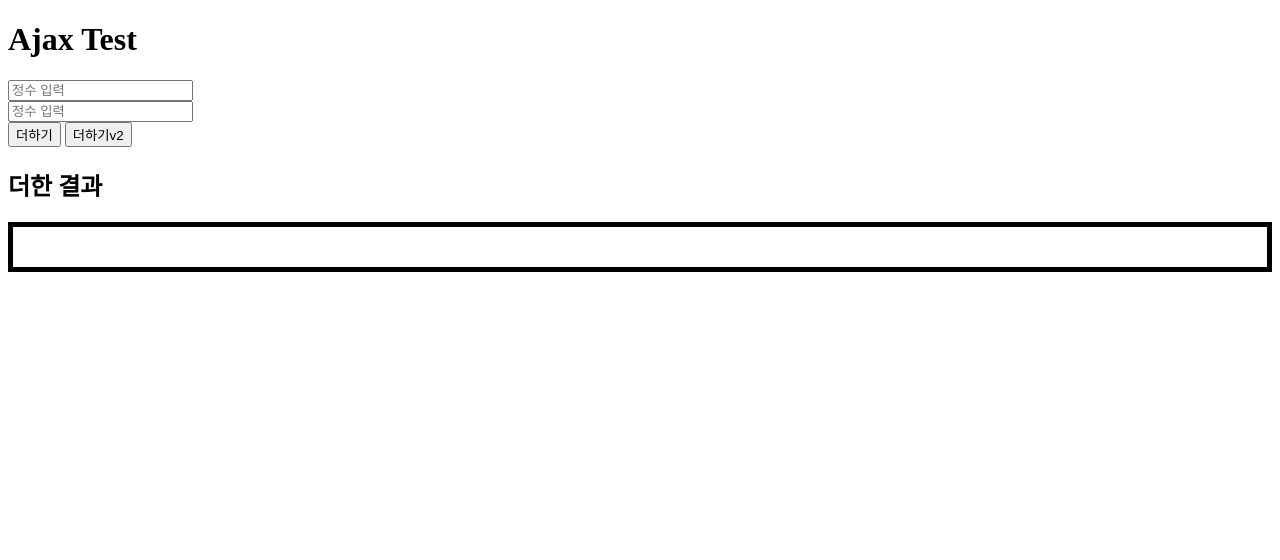
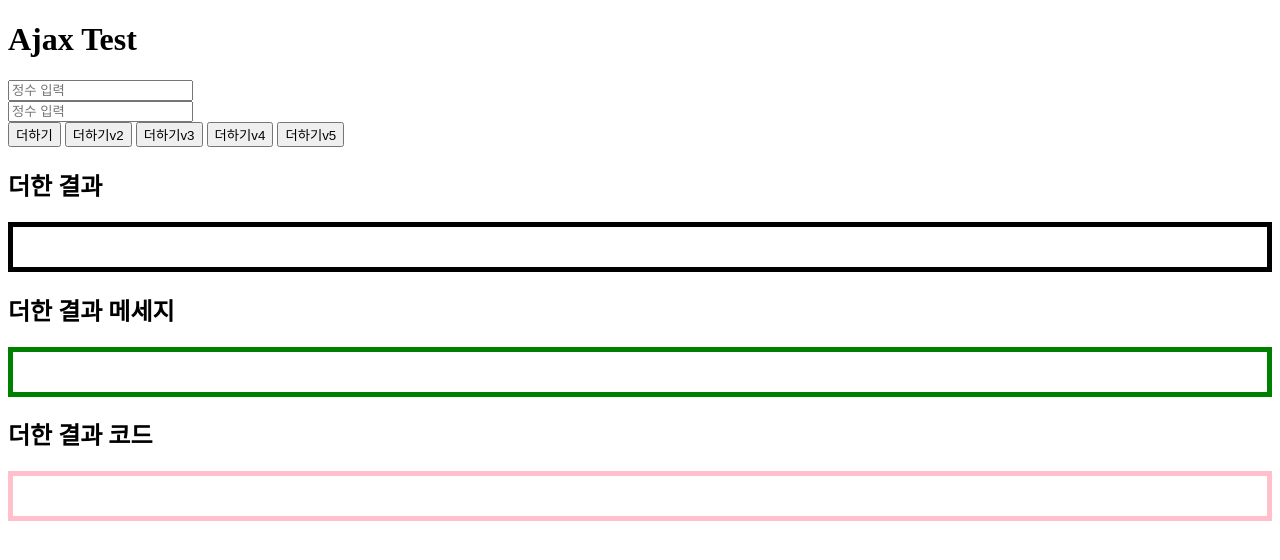
Before and after one commit to minuminu123/sb_project, a Java web app: page /usr/home/plus in a window 1280 px wide. Shown: the top 560 px of the page. Run offline with Spring Boot 4, a stand-in JSP engine, Linux system fonts and the light colour scheme.

Commit message:
ajax 추가 설명

```diff
--- a/src/main/java/com/KoreaIT/smw/demo/controller/UsrAjaxTestController.java
+++ b/src/main/java/com/KoreaIT/smw/demo/controller/UsrAjaxTestController.java
@@ -1,4 +1,7 @@
 package com.KoreaIT.smw.demo.controller;
+
+import java.util.HashMap;
+import java.util.Map;
 
 import org.springframework.stereotype.Controller;
 import org.springframework.web.bind.annotation.RequestMapping;
@@ -15,7 +18,23 @@ public class UsrAjaxTestController {
 
 	@RequestMapping("usr/home/doPlus")
 	@ResponseBody
-	int doPlus(int num1, int num2) {
-		return num1 + num2;
+	String doPlus(int num1, int num2) {
+		String msg = "더하기 성공!";
+
+		int rs = num1 + num2;
+
+		return rs + "/" + msg + "/S-1";
+	}
+
+	@RequestMapping("usr/home/doPlusJson")
+	@ResponseBody
+	Map doPlusJson(int num1, int num2) {
+		Map rs = new HashMap<String, Object>();
+
+		rs.put("rs", num1 + num2);
+		rs.put("msg", "더하기 성공!");
+		rs.put("code", "S-1");
+
+		return rs;
 	}
 }
--- a/src/main/webapp/WEB-INF/jsp/usr/home/AjaxTest.jsp
+++ b/src/main/webapp/WEB-INF/jsp/usr/home/AjaxTest.jsp
@@ -12,13 +12,25 @@
 	padding: 20px;
 	font-size: 2rem;
 }
+.rs-msg {
+	border: 5px solid green;
+	margin-top: 3px;
+	padding: 20px;
+	font-size: 2rem;
+}
+.rs-code {
+	border: 5px solid pink;
+	margin-top: 3px;
+	padding: 20px;
+	font-size: 2rem;
+}
 </style>
 
 <!-- 제이쿼리 불러오기 -->
 <script src="https://cdnjs.cloudflare.com/ajax/libs/jquery/3.6.1/jquery.min.js"></script>
 
 <script>
-	function callByAjax() {
+	function callByAjaxV2() {
 		var form = document.form1;
 		var num1 = form.num1.value;
 		var num2 = form.num2.value;
@@ -30,6 +42,54 @@
 			// 			$('.rs').empty().append(data);
 			$('.rs').text(data);
 		}, 'html');
+	}
+	function callByAjaxV3() {
+		var form = document.form1;
+		var num1 = form.num1.value;
+		var num2 = form.num2.value;
+		var action = form.action;
+		$.get(action, {
+			num1 : num1,
+			num2 : num2
+		}, function(data) {
+			data = data.split('/');
+			var rs = data[0];
+			var msg = data[1];
+			$('.rs').text(rs);
+			$('.rs-msg').text(msg);
+		}, 'html');
+	}
+	function callByAjaxV4() {
+		var form = document.form1;
+		var num1 = form.num1.value;
+		var num2 = form.num2.value;
+		var action = form.action;
+		$.get(action, {
+			num1 : num1,
+			num2 : num2
+		}, function(data) {
+			data = data.split('/');
+			var rs = data[0];
+			var msg = data[1];
+			var code = data[2];
+			$('.rs').text(rs);
+			$('.rs-msg').text(msg);
+			$('.rs-code').text(code);
+		}, 'html');
+	}
+	function callByAjaxV5() {
+		var form = document.form1;
+		var num1 = form.num1.value;
+		var num2 = form.num2.value;
+		var action = './doPlusJson';
+		$.get(action, {
+			num1 : num1,
+			num2 : num2
+		}, function(data) {
+			$('.rs').text(data.rs);
+			$('.rs-msg').text(data.msg);
+			$('.rs-code').text(data.code);
+		}, 'json');
 	}
 </script>
 </head>
@@ -44,11 +104,19 @@
 			<input type="text" name="num2" placeholder="정수 입력" />
 		</div>
 		<input type="submit" value="더하기" />
-		<input onclick="callByAjax();" type="button" value="더하기v2" />
+		<input onclick="callByAjaxV2();" type="button" value="더하기v2" />
+		<input onclick="callByAjaxV3();" type="button" value="더하기v3" />
+		<input onclick="callByAjaxV4();" type="button" value="더하기v4" />
+		<input onclick="callByAjaxV5();" type="button" value="더하기v5" />
 	</form>
 
 	<h2>더한 결과</h2>
 
 	<div class="rs"></div>
+		<h2>더한 결과 메세지</h2>
+	<div class="rs-msg"></div>
+
+	<h2>더한 결과 코드</h2>
+	<div class="rs-code"></div>
 </body>
 </html>
```
